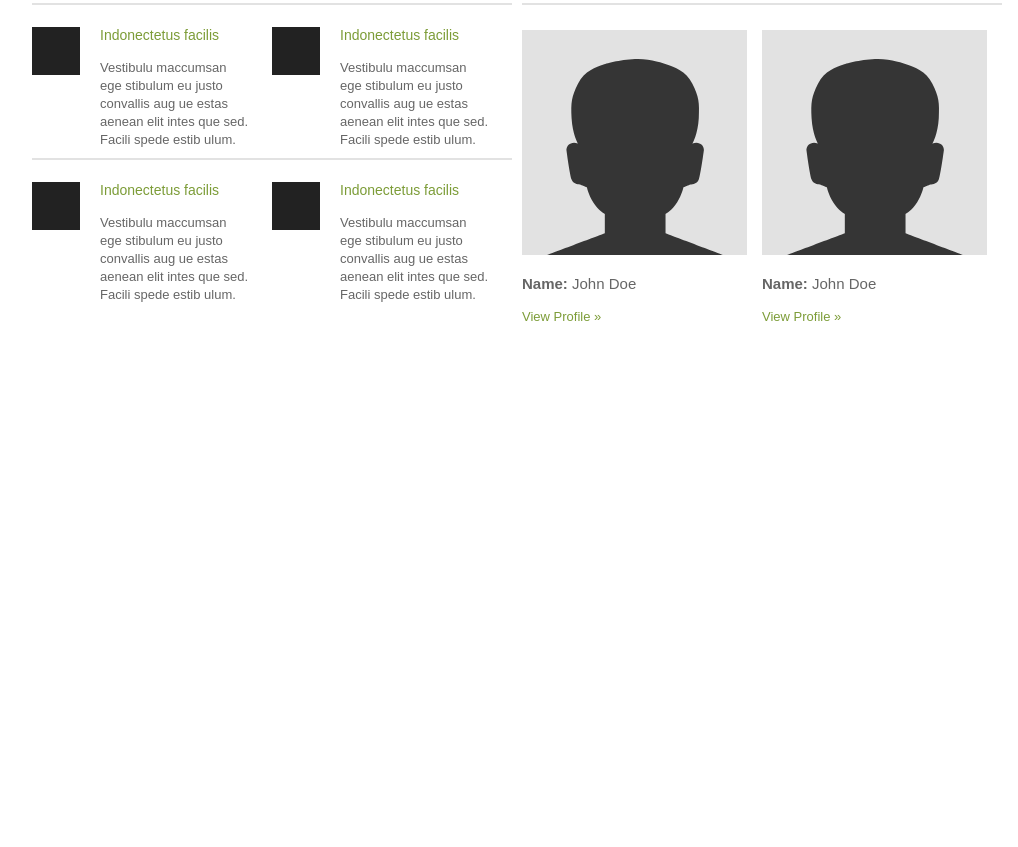
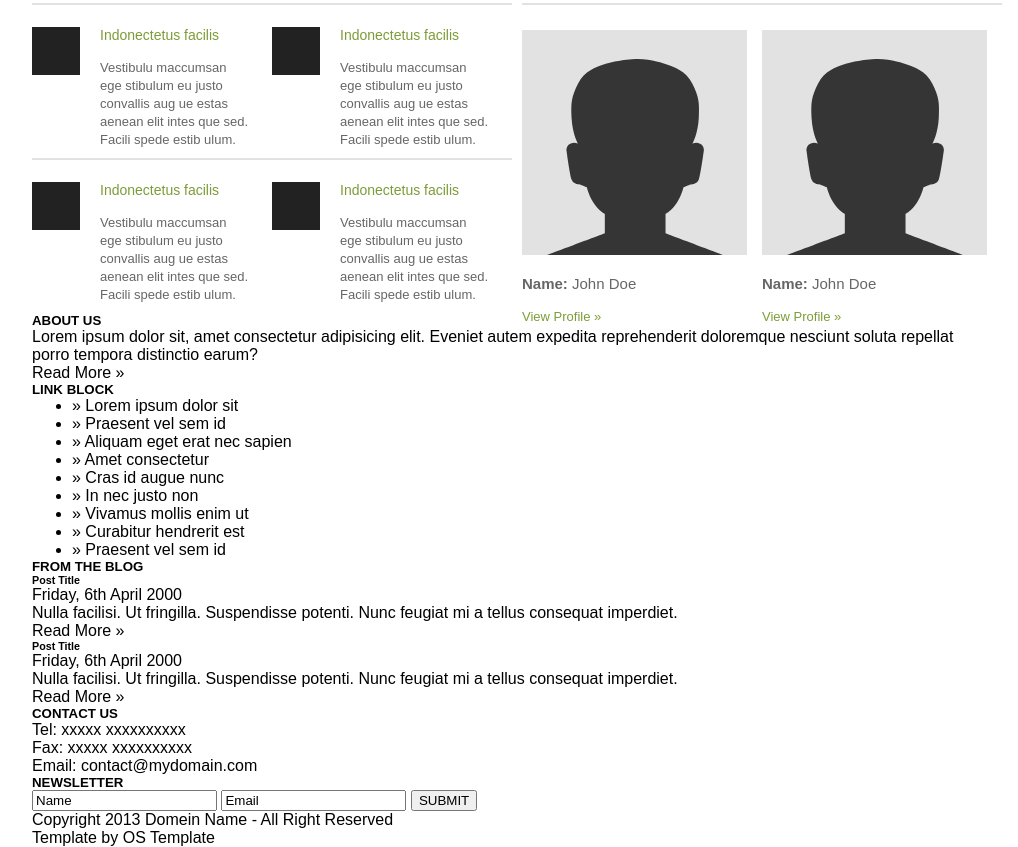
Before and after one commit to nbagdasarova/Allrouder, a plain HTML site: page index.html in a window 1280 px wide. Shown: the part 1215-2062 px from the top of the page, without its empty margins (128-1146 px from the left). Before the commit the page ends 1540 px from the top, so only its background shows below. Drawn offline with Linux system fonts and the light colour scheme.

Commit message:
Update index.html

```diff
--- a/index.html
+++ b/index.html
@@ -67,8 +67,8 @@
     </header>
       <!-- slider section -->
       <section class="slider-section"></section>
+
       <!-- shout section -->
-
       <section class="shout-section">
         <div class="container">
           <div class="shout-items">
@@ -81,7 +81,6 @@
             </div>
             <div class="splitter"></div>
           </div>
-
           <div class="work-block">
             <div class="work-item">
               <div class="work-item-img" style="background-image: url('./images/g709310937188db367d48c5a44ec3ae874ad0b0b9a73a7dcb4.png');"></div>
@@ -89,8 +88,8 @@
                 <p>Indonectetus facilis</p>
                 <span
                   >Dignissimmorbi rhoncus sed netus ligula conseque netus nulla
-                  aliquat id dui fermentumnec.</span
-                >
+                  aliquat id dui fermentumnec.
+                </span>
               </div>
             </div>
             <div class="work-item">
@@ -122,7 +121,8 @@
                   aliquat id dui fermentumnec.
                 </span>
               </div>
-            </div>                     </div>
+            </div>
+           </div>
           <div class="splitter"></div>
           <div class="view-more-block ">
             <div class="view-more-item">
@@ -133,7 +133,6 @@
               <p>Lorem Ipsum Dolor</p>
                <span>View More »</span>
             </div>
-
          </div>
       </section>
 
@@ -199,10 +198,103 @@
         </div>
       </section>
       <!-- footer -->
-    <section class="footer">
-      <div class="container"></div>
+      <footer>
+    <section class="footer-section">
+      <div class="container">
+        <div class="footer-blocks">
+          <div class="footer-about-us">
+            <h5>ABOUT US</h5>
+            <div class="about-us-img"></div>
+            <p>
+              Lorem ipsum dolor sit, amet consectetur adipisicing elit.
+               Eveniet autem expedita reprehenderit doloremque nesciunt soluta repellat porro tempora distinctio earum?
+            </p>
+            <span class="read-more">Read More »</span>
+          </div>
+          <div class="footer-link-block">
+            <h5>LINK BLOCK</h5>
+            <ul>
+              <li><span>»</span>
+                <a>Lorem ipsum dolor sit</a>
+              </li>
+              <li><span>»</span>
+                <a>Praesent vel sem id</a>
+              </li>
+              <li><span>»</span>
+                <a>Aliquam eget erat nec sapien</a>
+              </li>
+              <li><span>»</span>
+                <a>Amet consectetur</a>
+              </li>
+              <li><span>»</span>
+                <a>Cras id augue nunc</a>
+              </li>
+              <li><span>»</span>
+                <a>In nec justo non</a>
+              </li>
+              <li><span>»</span>
+                <a>Vivamus mollis enim ut</a>
+              </li>
+                  <li><span>»</span>
+                <a>Curabitur hendrerit est</a>
+              </li>
+              <li><span>»</span>
+                <a>Praesent vel sem id</a>
+              </li>
+            </ul>
+          </div>
+          <div class="footer-blog">
+            <h5>FROM THE BLOG</h5>
+            <div class="footer-blog-post">
+              <h6>Post Title</h6>
+              <p class="post-date">Friday, 6th April 2000</p>
+               <p>
+                 Nulla facilisi. Ut fringilla. Suspendisse potenti.
+                 Nunc feugiat mi a tellus consequat imperdiet.
+               </p>
+               <span class="read-more">Read More »</span>
+          </div>
+            <div class="footer-blog-post">
+              <h6>Post Title</h6>
+             <p class="post-date">Friday, 6th April 2000</p>
+               <p>
+                 Nulla facilisi. Ut fringilla. Suspendisse potenti.
+                 Nunc feugiat mi a tellus consequat imperdiet.
+               </p>
+               <span class="read-more">Read More »</span>
+          </div>
+          </div>
+          <div class="footer-subscription">
+            <div class="contact-us">
+              <h5>CONTACT US</h5>
+
+               <p>Tel: xxxxx xxxxxxxxxx</p>
+               <p>Fax: xxxxx xxxxxxxxxx</p>
+               <p>Email: <span>contact@mydomain.com</span>
+              </p>
+            </div>
+            <div class="newsletter">
+              <h5>NEWSLETTER</h5>
+              <input type="text" value="Name" class="input-data">
+              <input type="email" value="Email" class="input-data">
+              <input type="button" value="SUBMIT" class="submit-btn">
+            </div>
+          </div>
+        </div>
+        </div>
+      </div>
     </section>
-
-
+    <section class="footer-bottom">
+      <div class="container">
+        <div class="footer-bottom-bar">
+          <div class="bootom-bar-item">
+            <p>Copyright 2013 Domein Name - All Right Reserved</p>
+          </div>
+          <div class="footer-item">
+            <p>Template by OS Template</p>
+          </div>
+      </div>
+    </section>
+  </footer>
   </body>
 </html>
```
Lines whose indentation alone changed are shown as unchanged.
